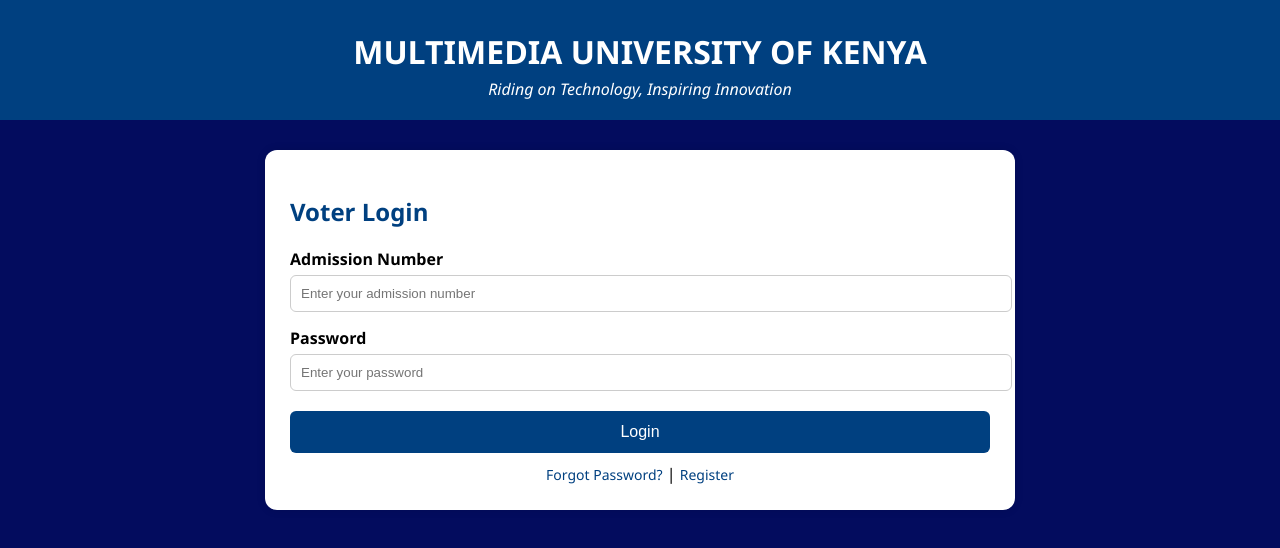
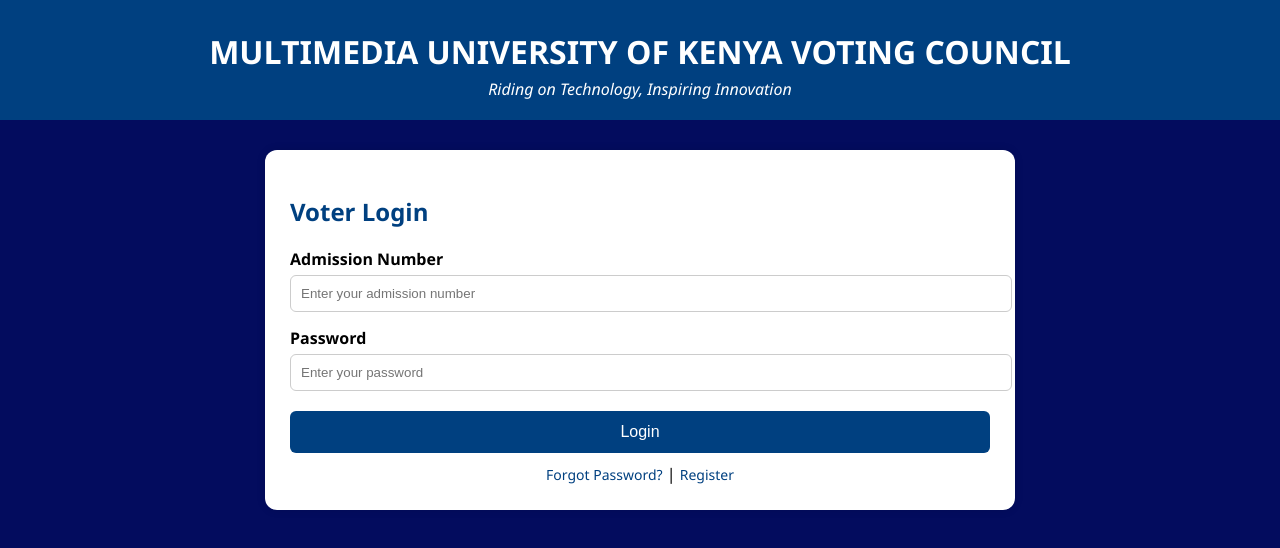
Before and after one commit to Breemoh/project-mmu-evoting-, a plain HTML site: page index.html in a window 1280 px wide. Drawn offline with Linux system fonts and the light colour scheme.

Commit message:
Add files via upload

```diff
--- a/index.html
+++ b/index.html
@@ -83,7 +83,7 @@
 
 <header>
 
-  <h1>MULTIMEDIA UNIVERSITY OF KENYA</h1>
+  <h1>MULTIMEDIA UNIVERSITY OF KENYA VOTING COUNCIL</h1>
   <p>Riding on Technology, Inspiring Innovation</p>
 </header>
 
```
